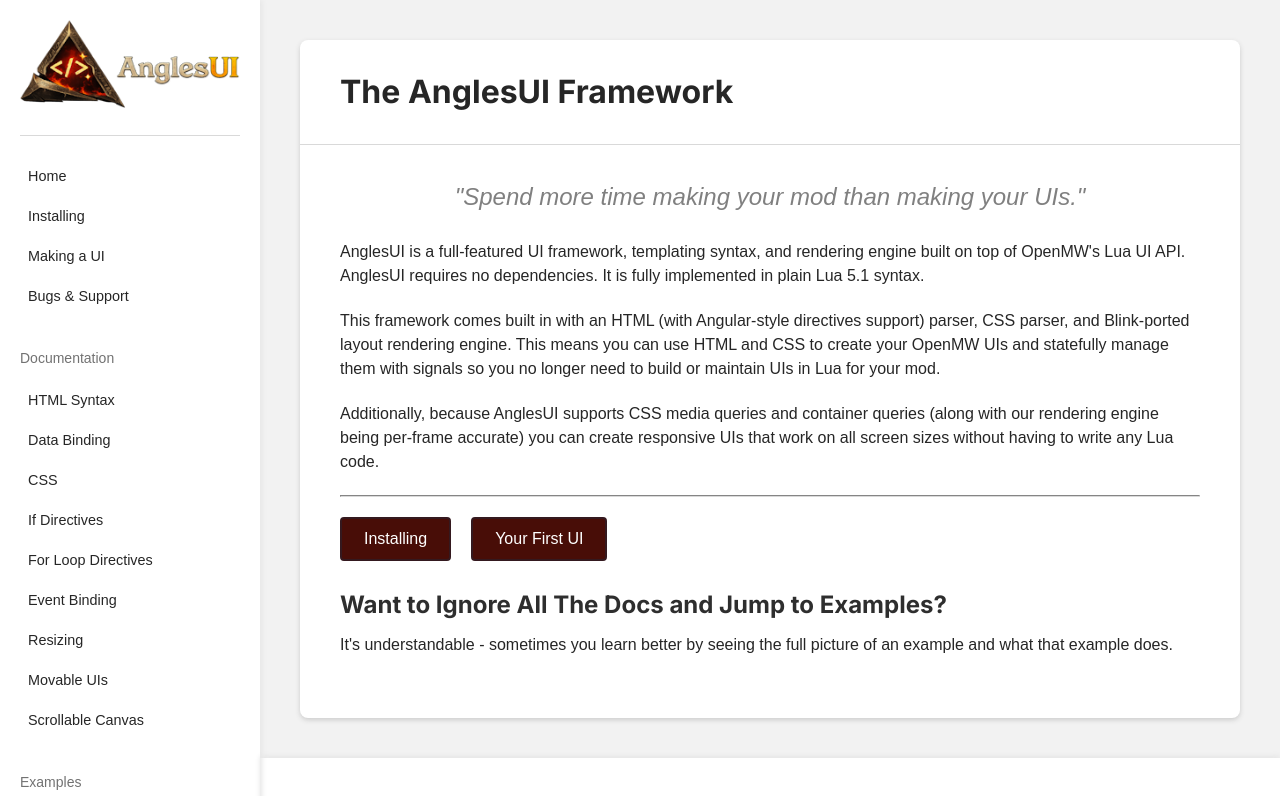
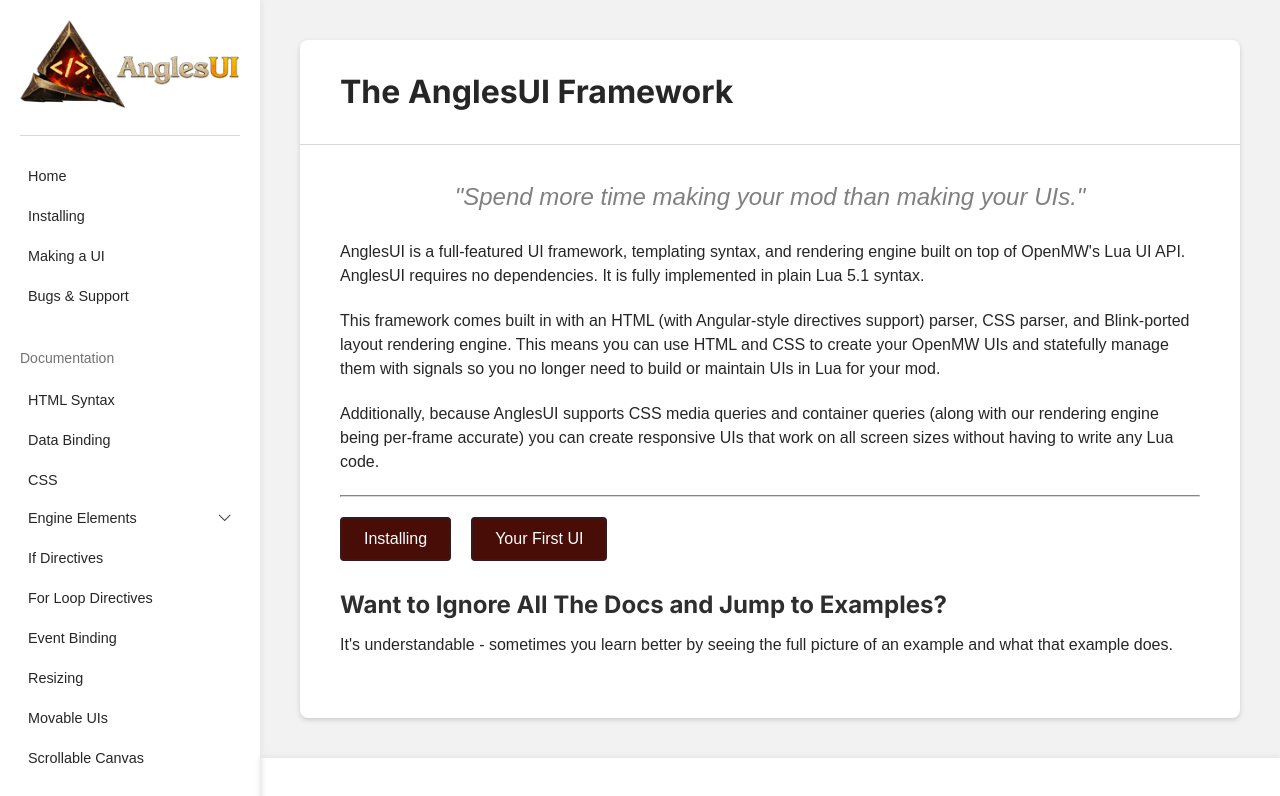
Before and after one commit to nox7/openmw-angles-ui, an Angular app in the folder docs-src/: page / in a window 1280 px wide. Shown: the top 796 px of the page. Built offline with nearby package versions, Linux system fonts and the light colour scheme; a web font is replaced by a local one.

Commit message:
Sidebar collapsable button groups

```diff
--- /dev/null
+++ b/docs-src/src/app/components/sidebar/sidebar-button-group/sidebar-button-group.html
@@ -0,0 +1,17 @@
+<div class="label-button">
+  <button type="button" (click)="Toggle()">
+    <span>{{ Label() }}</span>
+    <i class="bi bi-chevron-down"></i>
+  </button>
+</div>
+<div class="collapse-container">
+  <div
+    class="contents"
+    [class.opening]="IsOpening()"
+    [class.closing]="IsClosing()"
+    [style.--expanded-height]="ExpandedHeight()"
+    (animationend)="OnAnimationEnded($event)"
+    >
+    <ng-content select="app-sidebar-button"></ng-content>
+  </div>
+</div>
--- /dev/null
+++ b/docs-src/src/app/components/sidebar/sidebar-button-group/sidebar-button-group.scss
@@ -0,0 +1,55 @@
+@keyframes open {
+  from {
+    height: 0;
+  }
+
+  to {
+    height: var(--expanded-height);
+  }
+}
+
+@keyframes close {
+  from {
+    height: var(--expanded-height);
+  }
+
+  to {
+    height: 0;
+  }
+}
+
+button {
+  background: none;
+  border: none;
+  appearance: none;
+  color: var(--body-font-color);
+  display: flex;
+  justify-content: space-between;
+  width: 100%;
+  padding: 8px;
+  border-radius: 3px;
+  font-size: 0.9rem;
+
+  &:hover {
+    background-color: color-mix(in srgb, var(--light) 90%, var(--dark));
+    cursor: pointer;
+  }
+}
+
+.collapse-container {
+  // Set in the TypeScript file
+  padding-left: 8px;;
+
+  .contents {
+    height: var(--expanded-height);;
+    overflow: hidden;
+
+    &.opening {
+      animation: open 150ms linear forwards;
+    }
+
+    &.closing {
+      animation: close 150ms linear forwards;
+    }
+  }
+}
--- /dev/null
+++ b/docs-src/src/app/components/sidebar/sidebar-button-group/sidebar-button-group.ts
@@ -0,0 +1,63 @@
+import { Component, ElementRef, inject, input, signal } from '@angular/core';
+
+/**
+ * Use when we want to group buttons into a collapsable section.
+ */
+@Component({
+  selector: 'app-sidebar-button-group',
+  imports: [],
+  templateUrl: './sidebar-button-group.html',
+  styleUrl: './sidebar-button-group.scss',
+})
+export class SidebarButtonGroup {
+  private readonly Element = inject(ElementRef);
+  public Label = input.required<string>();
+  public IsOpen = signal<boolean>(false);
+  public IsOpening = signal<boolean>(false);
+  public IsClosing = signal<boolean>(false);
+  public ExpandedHeight = signal<string>("0px");
+
+  /**
+   * Opens or closes the collapse menu.
+   */
+  public async Toggle(): Promise<void> {
+    if (this.IsOpening() || this.IsClosing()){
+      return;
+    }
+
+    if (!this.IsOpen()) {
+      await this.CalculateContentsExpandedHeight();
+      this.IsOpening.set(true);
+    } else {
+      this.IsClosing.set(true);
+    }
+  }
+
+  /**
+   * Calculates the height of the expandable contents and sets ExpandedHeight.
+   * Sets the contents as absolute-positioned and moves it off screen to measure the height.
+   */
+  public async CalculateContentsExpandedHeight(): Promise<void> {
+    const contents = (this.Element.nativeElement as HTMLElement).querySelector('.contents') as HTMLElement;
+    contents.style.position = "absolute";
+    contents.style.left = "-5000px";
+    contents.style.height = "auto";
+    await new Promise(resolve => setTimeout(resolve, 5));
+    const heightOfContents = contents.getBoundingClientRect().height;
+    this.ExpandedHeight.set(`${heightOfContents}px`);
+    contents.style.position = "";
+    contents.style.left = "";
+    contents.style.height = "";
+  }
+
+  public OnAnimationEnded(e: AnimationEvent): void {
+    if (e.animationName.endsWith("open")) {
+      this.IsOpening.set(false);
+      this.IsOpen.set(true);
+    } else if (e.animationName.endsWith("close")) {
+      this.ExpandedHeight.set("0px");
+      this.IsClosing.set(false);
+      this.IsOpen.set(false);
+    }
+  }
+}
--- a/docs-src/src/app/components/sidebar/sidebar-button/sidebar-button.scss
+++ b/docs-src/src/app/components/sidebar/sidebar-button/sidebar-button.scss
@@ -1,7 +1,3 @@
-a {
-  text-decoration: none;
-}
-
 .button-container {
   & > a {
     color: var(--body-font-color);
@@ -12,7 +8,8 @@
     font-size: 0.9rem;
 
     &:hover {
-      background-color: color-mix(in srgb, var(--light) 95%, var(--dark));
+      background-color: color-mix(in srgb, var(--light) 90%, var(--dark));
+      text-decoration: none;;
     }
 
     &:active {
--- a/docs-src/src/app/components/sidebar/sidebar.html
+++ b/docs-src/src/app/components/sidebar/sidebar.html
@@ -17,6 +17,9 @@
     <app-sidebar-button Href="html-syntax">HTML Syntax</app-sidebar-button>
     <app-sidebar-button Href="data-binding">Data Binding</app-sidebar-button>
     <app-sidebar-button Href="css">CSS</app-sidebar-button>
+    <app-sidebar-button-group Label="Engine Elements">
+      <app-sidebar-button Href="">mw-root</app-sidebar-button>
+    </app-sidebar-button-group>
     <app-sidebar-button Href="">If Directives</app-sidebar-button>
     <app-sidebar-button Href="">For Loop Directives</app-sidebar-button>
     <app-sidebar-button Href="">Event Binding</app-sidebar-button>
--- a/docs-src/src/app/components/sidebar/sidebar.ts
+++ b/docs-src/src/app/components/sidebar/sidebar.ts
@@ -1,10 +1,11 @@
 import { Component } from '@angular/core';
 import { SidebarButton } from "./sidebar-button/sidebar-button";
 import { RouterLink } from "@angular/router";
+import { SidebarButtonGroup } from "./sidebar-button-group/sidebar-button-group";
 
 @Component({
   selector: 'app-sidebar',
-  imports: [SidebarButton, RouterLink],
+  imports: [SidebarButton, RouterLink, SidebarButtonGroup],
   templateUrl: './sidebar.html',
   styleUrl: './sidebar.scss',
 })
--- a/docs-src/src/styles.scss
+++ b/docs-src/src/styles.scss
@@ -50,6 +50,12 @@
 html, body {
   font-family: var(--body-font-family);
   color: var(--body-font-color);
+  line-height: 150%;
+  font-size: 16px;
+}
+
+input, select, button, textarea {
+  font-family: var(--body-font-family);
   line-height: 150%;
   font-size: 16px;
 }
```
Also changed, not shown: 1 other file (tests, documents, lock files or other folders).
